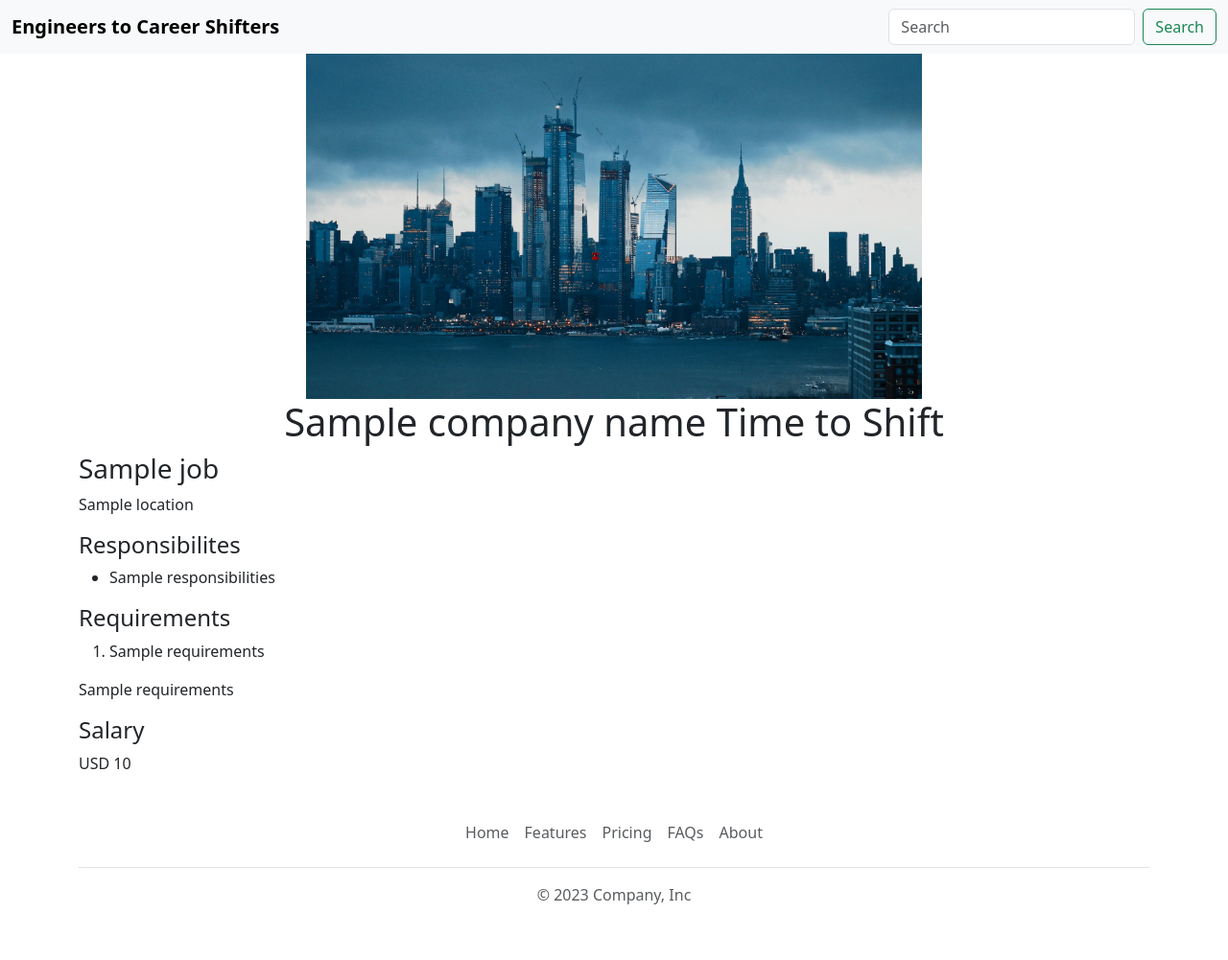
After one commit to markipa24/Web_App_V2, a Flask app: template templates/jobpage.html in a window 1280 px wide. The commit adds this page. Shown: the whole page at 96% size. Run offline with Flask 2, Linux system fonts and the light colour scheme; the template is opened without the code that fills it: most values are stand-ins (such as "Sample title", 1, 10 or a date in 2020).

Commit message:
Updated the job page

```diff
--- a/main.py
+++ b/main.py
@@ -1,5 +1,5 @@
 from flask import Flask, render_template, jsonify
-from database import load_jobs_from_db
+from database import load_jobs_from_db, load_job_from_db
 
 app = Flask(__name__)
 
@@ -16,5 +16,14 @@ def list_jobs():
   return jsonify(jobs_list)
 
 
+@app.route("/job/<id>")
+def show_jobs(id):
+  jobs_list = load_job_from_db(id)
+  if not jobs_list:
+    return "Not Found", 404
+  #return jsonify(jobs_list)
+  return render_template('jobpage.html', jobs=jobs_list)
+
+
 if __name__ == "__main__":
   app.run(host='0.0.0.0', debug=True)
--- /dev/null
+++ b/templates/banner.html
@@ -0,0 +1,9 @@
+<style>
+  #banner {
+    width = 100%;
+    height: 360px;
+    margin: auto;
+    display: block;
+  }
+</style>
+<img class="img-fluid" id="banner" src="https://web-app--markipa24.repl.co/static/tower.jpeg" alt="Tall Buildings">
--- /dev/null
+++ b/templates/bootstrap.html
@@ -0,0 +1,4 @@
+  <meta charset="UTF-8">
+  <meta http-equiv="X-UA-Compatible" content="IE=edge">
+  <meta name="viewport" content="width=device-width, initial-scale=1.0">
+  <link href="https://cdn.jsdelivr.net/npm/bootstrap@5.3.0/dist/css/bootstrap.min.css" rel="stylesheet" integrity="sha384-9ndCyUaIbzAi2FUVXJi0CjmCapSmO7SnpJef0486qhLnuZ2cdeRhO02iuK6FUUVM" crossorigin="anonymous">
--- a/templates/jobitem.html
+++ b/templates/jobitem.html
@@ -14,7 +14,7 @@
     {% endif %}
   </div>
   <div class="col-3">
-      <button type="button" class="btn btn-outline-primary">Apply Now</button>
+      <a href="/job/{{jobs['id']}}" type="button" class="btn btn-outline-primary">Apply Now</a>
   </div>
 
 </div>
--- /dev/null
+++ b/templates/jobpage.html
@@ -0,0 +1,40 @@
+<!DOCTYPE html>
+<html lang="en">
+<head>
+  <meta charset="UTF-8">
+  <meta http-equiv="X-UA-Compatible" content="IE=edge">
+  <meta name="viewport" content="width=device-width, initial-scale=1.0">
+  <title>{{jobs.title}}Job Page</title>
+  {% include 'bootstrap.html' %}
+
+</head>
+<body>
+  {% include 'nav.html' %}
+  {% include 'banner.html' %}
+    <div class="container">
+        <h1 class="text-center">
+         {{company_name}} Time to Shift
+        </h1>
+        <h3 class="mb-2">{{jobs.title}}</h3>
+        <p>{{jobs.location}}</p>
+        <h4>Responsibilites</h4>
+        <ul>
+          {% for line in jobs.responsibilities.split(". ") %}
+            <li>{{line}}</li>
+          {% endfor %}
+        </ul>
+
+        <h4>Requirements</h4>
+        <ol>
+          {% for line in jobs.requirements.split(". ") %}
+           <li>{{line}}</li>
+          {% endfor %}
+        </ol>
+        <p>{{jobs.requirements}}</p>
+        <h4>Salary</h4>
+        <p>{{jobs.currency}} {{jobs.salary}}</p>
+
+    </div>
+{% include 'footer.html' %}
+</body>
+</html>
--- a/templates/nav.html
+++ b/templates/nav.html
@@ -1,6 +1,6 @@
 <nav class="navbar bg-body-tertiary">
   <div class="container-fluid">
-    <a class="navbar-brand"> <b>Engineers to Career Shifters</b></a>
+    <a class="navbar-brand" href="/"> <b>Engineers to Career Shifters</b></a>
     <form class="d-flex" role="search">
       <input class="form-control me-2" type="search" placeholder="Search" aria-label="Search">
       <button class="btn btn-outline-success" type="submit">Search</button>
```
Also changed, not shown: database.py (+12 -0 lines), templates/home.html (+4 -15 lines).
